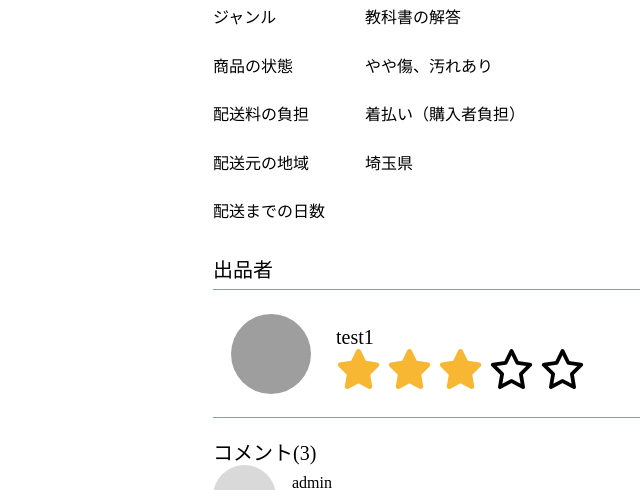
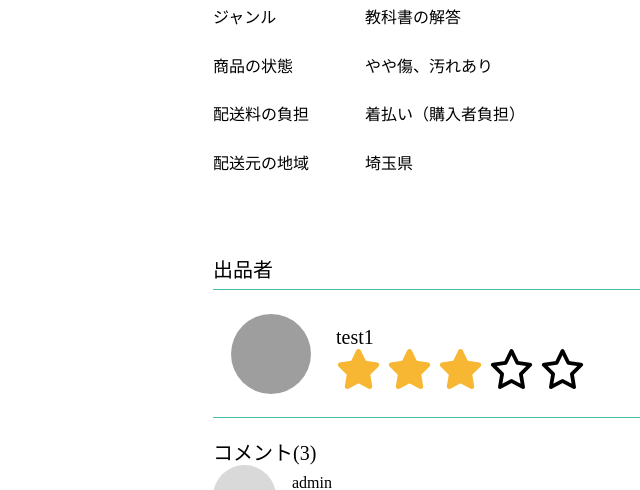
Before and after one commit to radiotanemura0730/TsutaTsuta, a Django app: page /product_description/1/ in a window 1280 px wide; the page is wider, and only the part inside the window is pictured. Shown: the part 786-1276 px from the top of that part, without its empty margins (640-1280 px from the left). Run offline with Django 4.2, Linux system fonts and the light colour scheme; a user stored in the database is signed in; data comes from the database, SQL or seed files in the repository; both versions use the stored data as it was after the commit; data that the repository does not hold is empty; grey boxes are pictures that could not be loaded.

Commit message:
商品詳細画面完成

```diff
--- a/Main/static/product_description.css
+++ b/Main/static/product_description.css
@@ -98,7 +98,7 @@ button {
     display: inline;
 }
 
-.fa-solid {
+#info-like_button > .fa-solid {
     color: #fc4a1a;
 }
 
--- a/Main/templates/product_description.html
+++ b/Main/templates/product_description.html
@@ -51,7 +51,7 @@
                 <div>商品の状態<span>{{ product.condition }}</span></div>
                 <div>配送料の負担<span>{{ product.responsibility }}</span></div>
                 <div>配送元の地域<span>{{ address.get_prefecture_display }}</span></div>
-                <div>配送までの日数<span></span></div>
+                <div><span></span></div>
             </div>
             <div class="info-contents_label2">出品者</div>
             <a class="info-contents_seller" href="#">
```
Also changed, not shown: Main/templates/sell.html (added), db.sqlite3.
